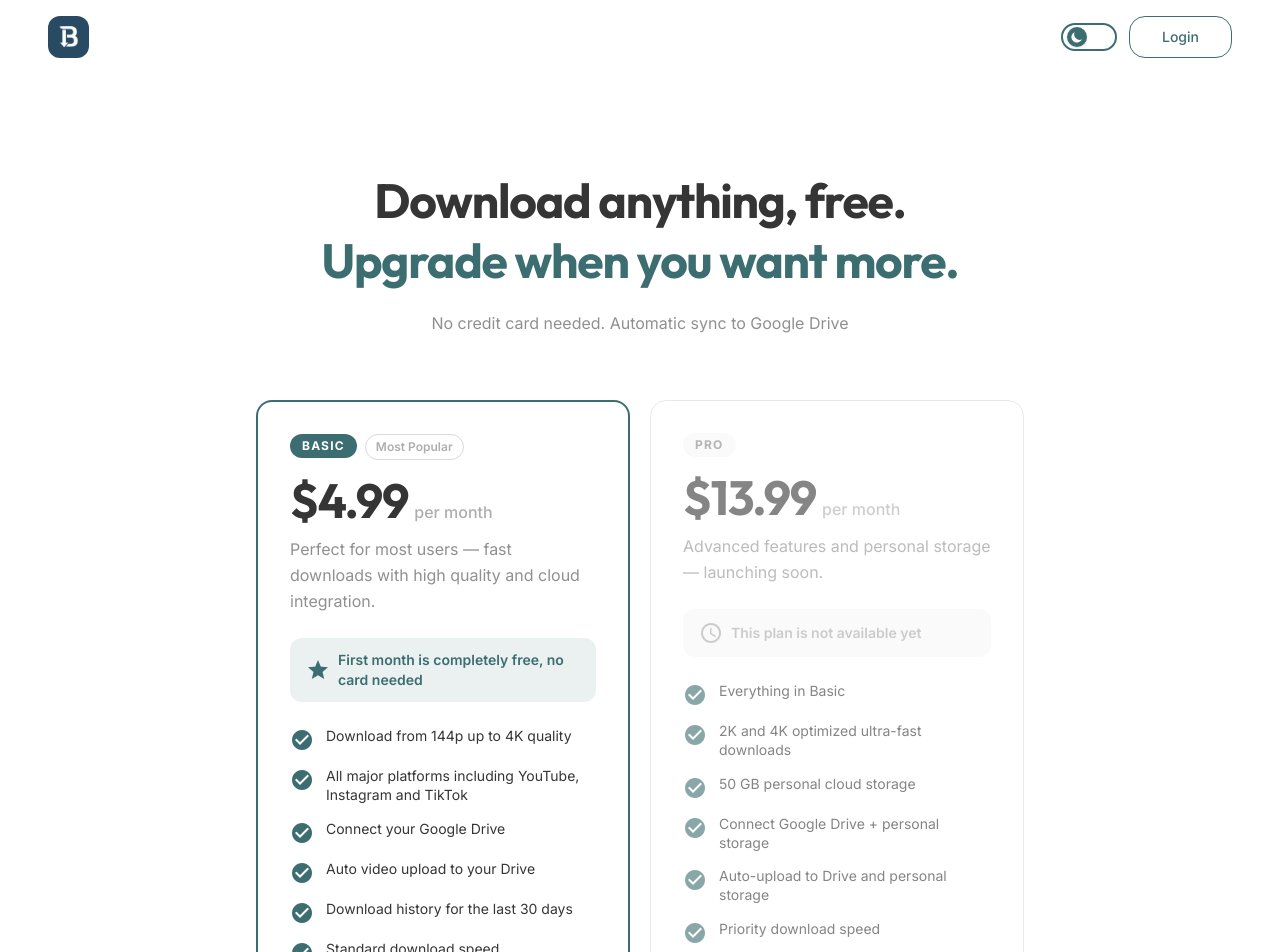
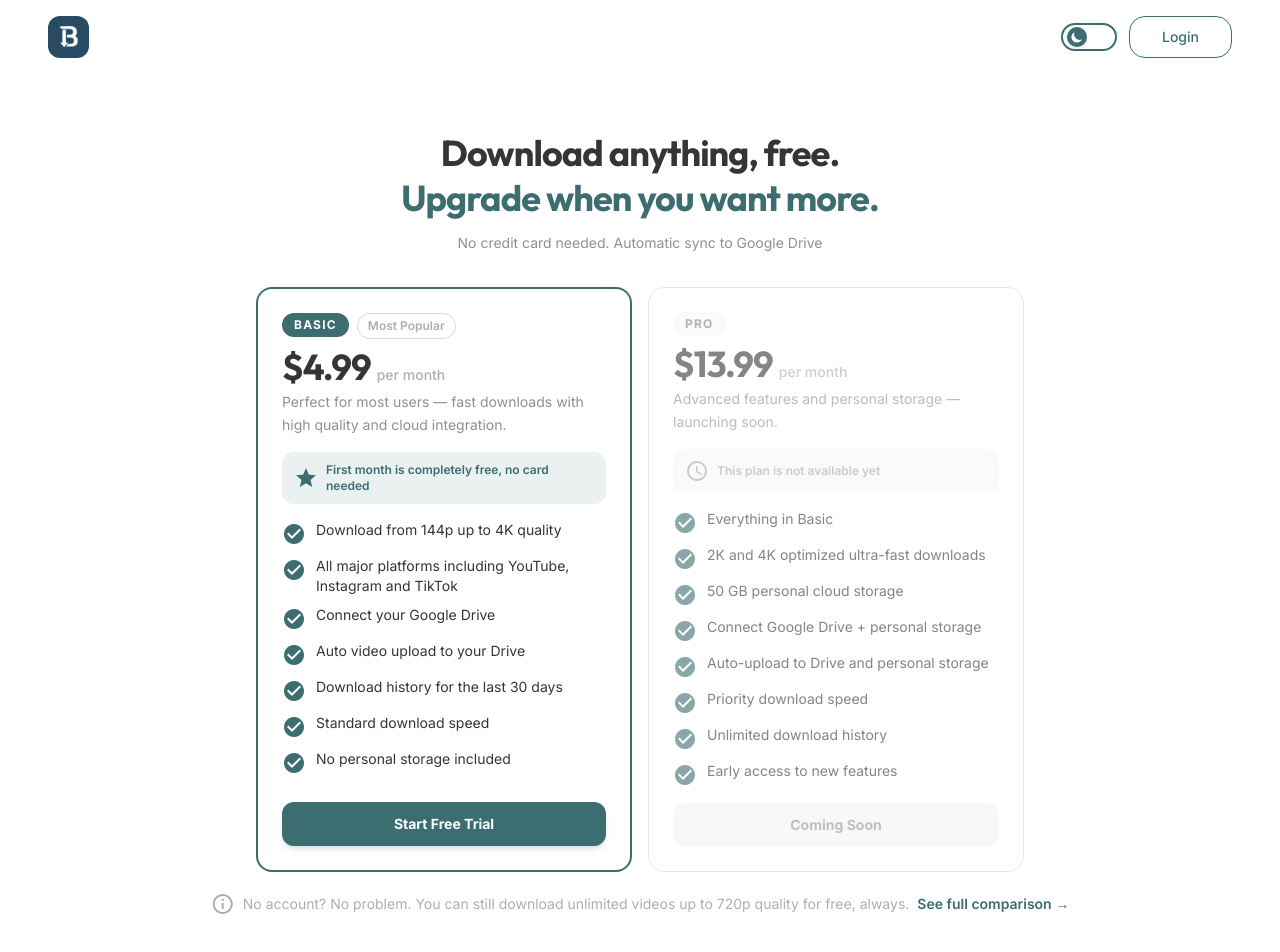
Before and after one commit to Saadnadeemch/mvpfrontend, an Angular app: page /pricing in a window 1280 px wide. Shown: the top 952 px of the page. Built offline with nearby package versions, Linux system fonts and the light colour scheme.

Commit message:
create the app

```diff
--- a/src/app/pages/paltform/youtube/youtube.ts
+++ b/src/app/pages/paltform/youtube/youtube.ts
@@ -54,7 +54,8 @@ export class Youtube implements OnDestroy {
   private typingTimer: ReturnType<typeof setTimeout> | null = null;
 
 
-  // Remove the static qualities array and replace with:
+
+
 readonly qualities = computed<QualityOption[]>(() => {
   const loggedIn = this.authService.isLoggedIn();
   return [
@@ -174,9 +175,8 @@ private placeholders = [
         this.url.set(text.trim());
         this.handleDownload();
       }
-    } catch {
-      // Clipboard permission denied — silently ignore
-    }
+    } catch {}
+
   }
 
   handleDownload() {
--- a/src/app/pages/pricing/pricing.html
+++ b/src/app/pages/pricing/pricing.html
@@ -3,26 +3,26 @@
   <app-navbar />
 
   <main class="flex-1">
-    <section class="px-4 py-16 md:py-24">
+    <section class="px-4 pt-10 pb-8 md:pt-14">
 
       <!-- Header -->
-      <div class="max-w-2xl mx-auto text-center mb-16">
-        <h1 class="font-display font-extrabold text-4xl md:text-5xl leading-tight tracking-tight text-dark mb-5">
+      <div class="max-w-2xl mx-auto text-center mb-8">
+        <h1 class="font-display font-extrabold text-3xl md:text-4xl leading-tight tracking-tight text-dark mb-3">
           Download anything, free.<br />
           <span class="text-primary">Upgrade when you want more.</span>
         </h1>
-        <p class="text-base text-dark/55 max-w-lg mx-auto leading-relaxed mb-8">
+        <p class="text-sm text-dark/55 max-w-lg mx-auto leading-relaxed">
           No credit card needed. Automatic sync to Google Drive
         </p>
       </div>
 
       <!-- Plan Cards -->
-      <div class="max-w-3xl mx-auto grid grid-cols-1 md:grid-cols-2 gap-5 mb-8">
+      <div class="max-w-3xl mx-auto grid grid-cols-1 md:grid-cols-2 gap-4 mb-5">
 
         <!-- Basic (MOST POPULAR) -->
-        <div class="relative flex flex-col gap-6 bg-white rounded-2xl border-2 border-primary p-8 transition-shadow hover:shadow-xl">
+        <div class="relative flex flex-col gap-4 bg-white rounded-2xl border-2 border-primary p-6 transition-shadow hover:shadow-xl">
 
-          <div class="flex flex-col gap-2">
+          <div class="flex flex-col gap-1.5">
             <div class="flex items-center gap-2">
               <span class="self-start text-xs font-bold tracking-widest uppercase px-3 py-1 rounded-full bg-primary text-white">
                 Basic
@@ -32,26 +32,26 @@
               </span>
             </div>
 
-            <div class="flex items-baseline gap-1.5 mt-2">
-              <span class="font-display font-extrabold text-5xl tracking-tight text-dark leading-none">
+            <div class="flex items-baseline gap-1.5 mt-1">
+              <span class="font-display font-extrabold text-4xl tracking-tight text-dark leading-none">
                 $4.99
               </span>
-              <span class="text-base font-medium text-dark/40">per month</span>
+              <span class="text-sm font-medium text-dark/40">per month</span>
             </div>
 
-            <p class="text-base text-dark/55 leading-relaxed mt-1">
+            <p class="text-sm text-dark/55 leading-relaxed">
               Perfect for most users — fast downloads with high quality and cloud integration.
             </p>
           </div>
 
-          <div class="flex items-center gap-2 text-sm font-semibold text-primary bg-primary/10 px-4 py-3 rounded-xl">
-            <span class="material-icons text-base">star</span>
+          <div class="flex items-center gap-2 text-xs font-semibold text-primary bg-primary/10 px-3 py-2.5 rounded-xl">
+            <span class="material-icons text-sm">star</span>
             First month is completely free, no card needed
           </div>
 
-          <ul class="flex flex-col gap-3.5 flex-1">
-            <li *ngFor="let f of basicFeatures" class="flex items-start gap-3 text-sm text-dark leading-snug">
-              <span class="material-icons text-base text-primary mt-0.5 shrink-0">check_circle</span>
+          <ul class="flex flex-col gap-2.5 flex-1">
+            <li *ngFor="let f of basicFeatures" class="flex items-start gap-2.5 text-sm text-dark leading-snug">
+              <span class="material-icons text-sm text-primary mt-0.5 shrink-0">check_circle</span>
               {{ f }}
             </li>
           </ul>
@@ -59,51 +59,51 @@
           <button
             (click)="selectPlan('basic')"
             [disabled]="savingPlan !== null"
-            class="w-full py-3.5 rounded-xl text-sm font-bold bg-primary text-white
-                   transition-all hover:opacity-90 hover:-translate-y-px shadow-md cursor-pointer mt-2
+            class="w-full py-3 rounded-xl text-sm font-bold bg-primary text-white
+                   transition-all hover:opacity-90 hover:-translate-y-px shadow-md cursor-pointer
                    disabled:opacity-60 disabled:cursor-not-allowed
                    flex items-center justify-center gap-2">
-            <span *ngIf="savingPlan === 'basic'" class="material-icons text-base animate-spin">sync</span>
+            <span *ngIf="savingPlan === 'basic'" class="material-icons text-sm animate-spin">sync</span>
             <span>{{ savingPlan === 'basic' ? 'Saving…' : 'Start Free Trial' }}</span>
           </button>
         </div>
 
         <!-- Pro (COMING SOON) -->
-        <div class="relative flex flex-col gap-6 bg-white rounded-2xl border border-neutral p-8 opacity-60 pointer-events-none">
+        <div class="relative flex flex-col gap-4 bg-white rounded-2xl border border-neutral p-6 opacity-60 pointer-events-none">
 
-          <div class="flex flex-col gap-2">
+          <div class="flex flex-col gap-1.5">
             <span class="self-start text-xs font-bold tracking-widest uppercase px-3 py-1 rounded-full bg-neutral/20 text-dark/60">
               Pro
             </span>
 
-            <div class="flex items-baseline gap-1.5 mt-2">
-              <span class="font-display font-extrabold text-5xl tracking-tight text-dark leading-none">
+            <div class="flex items-baseline gap-1.5 mt-1">
+              <span class="font-display font-extrabold text-4xl tracking-tight text-dark leading-none">
                 $13.99
               </span>
-              <span class="text-base font-medium text-dark/40">per month</span>
+              <span class="text-sm font-medium text-dark/40">per month</span>
             </div>
 
-            <p class="text-base text-dark/55 leading-relaxed mt-1">
+            <p class="text-sm text-dark/55 leading-relaxed">
               Advanced features and personal storage — launching soon.
             </p>
           </div>
 
-          <div class="flex items-center gap-2 text-sm font-semibold text-dark/40 bg-neutral/20 px-4 py-3 rounded-xl">
-            <span class="material-icons text-base">schedule</span>
+          <div class="flex items-center gap-2 text-xs font-semibold text-dark/40 bg-neutral/20 px-3 py-2.5 rounded-xl">
+            <span class="material-icons text-sm">schedule</span>
             This plan is not available yet
           </div>
 
-          <ul class="flex flex-col gap-3.5 flex-1">
-            <li *ngFor="let f of proFeatures" class="flex items-start gap-3 text-sm text-dark leading-snug">
-              <span class="material-icons text-base text-primary mt-0.5 shrink-0">check_circle</span>
+          <ul class="flex flex-col gap-2.5 flex-1">
+            <li *ngFor="let f of proFeatures" class="flex items-start gap-2.5 text-sm text-dark leading-snug">
+              <span class="material-icons text-sm text-primary mt-0.5 shrink-0">check_circle</span>
               {{ f }}
             </li>
           </ul>
 
           <button
             disabled
-            class="w-full py-3.5 rounded-xl text-sm font-bold bg-neutral/30 text-dark/50
-                   cursor-not-allowed mt-2 flex items-center justify-center">
+            class="w-full py-3 rounded-xl text-sm font-bold bg-neutral/30 text-dark/50
+                   cursor-not-allowed flex items-center justify-center">
             Coming Soon
           </button>
         </div>
@@ -111,7 +111,7 @@
       </div>
 
       <!-- Error message -->
-      <div *ngIf="saveError" class="max-w-3xl mx-auto mb-6">
+      <div *ngIf="saveError" class="max-w-3xl mx-auto mb-4">
         <div class="flex items-center gap-2 text-sm text-red-600 bg-red-50 border border-red-200 px-4 py-3 rounded-xl">
           <span class="material-icons text-base">error_outline</span>
           {{ saveError }}
@@ -119,7 +119,7 @@
       </div>
 
       <!-- Compare note -->
-      <div class="flex flex-wrap items-center justify-center gap-2 text-sm text-dark/40 mb-20">
+      <div class="flex flex-wrap items-center justify-center gap-2 text-sm text-dark/40 mb-16">
         <span class="material-icons text-base">info_outline</span>
         No account? No problem. You can still download unlimited videos up to 720p quality for free, always.
         <a href="#" class="text-primary font-semibold hover:opacity-70 transition-opacity">See full comparison →</a>
--- a/src/app/pages/pricing/pricing.ts
+++ b/src/app/pages/pricing/pricing.ts
@@ -44,7 +44,7 @@ export class Pricing {
     return;
   }
 
-  this.router.navigate(['/bdashboard'], {
+  this.router.navigate(['/dashboard'], {
     queryParams: { plan: plan_type, annual: this.isAnnual },
   });
 }
```
Also changed, not shown: src/app/pages/download/download.html (+50 -131 lines), src/app/pages/paltform/youtube/youtube.html (line endings or trailing spaces).
